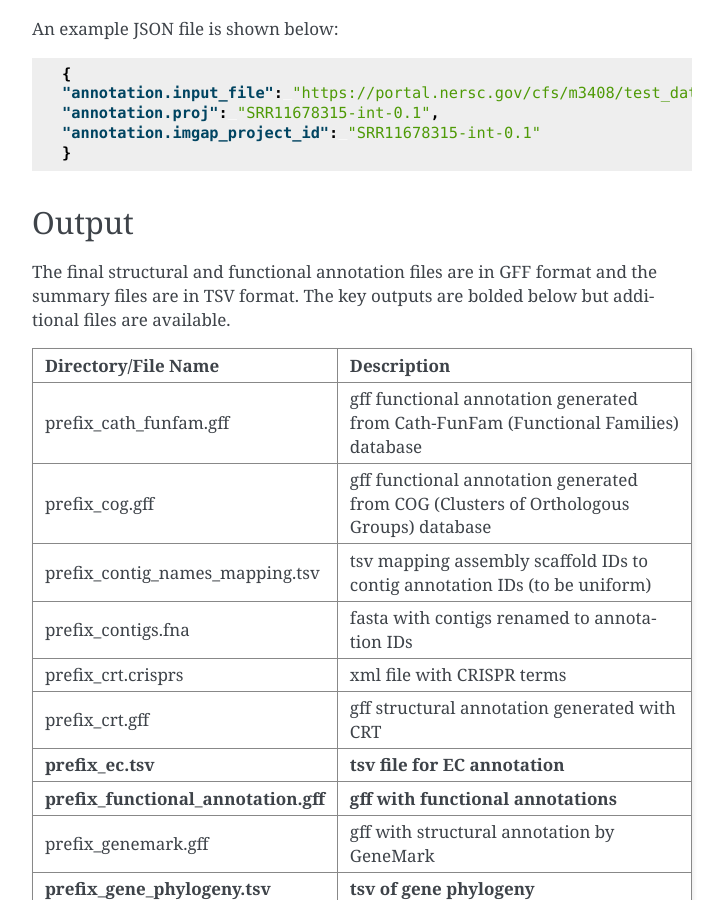
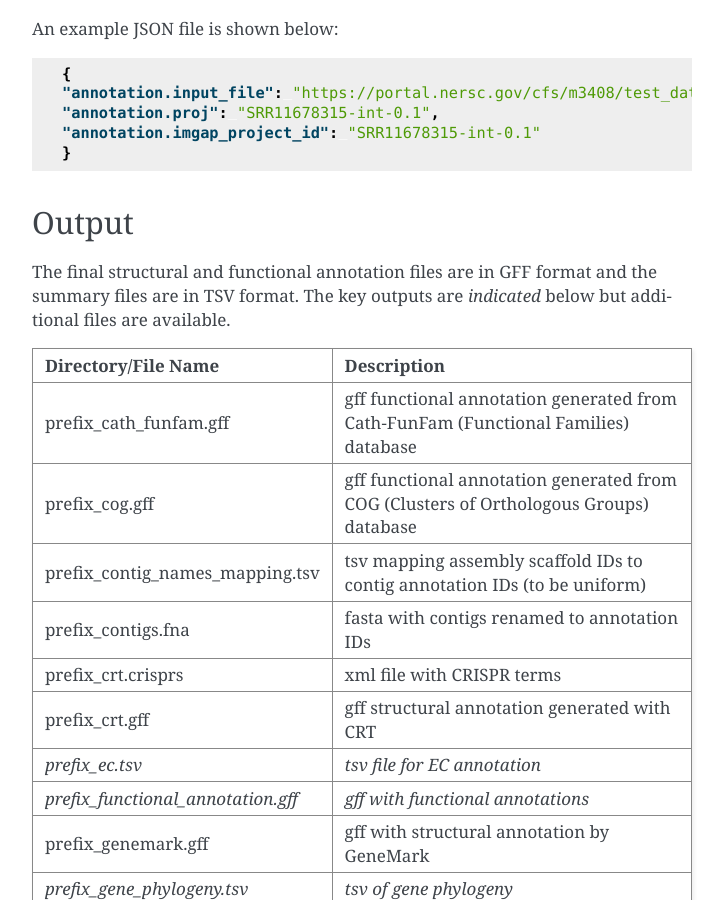
Before and after one commit to microbiomedata/mg_annotation, a Sphinx documentation site: the page built from docs/index.rst, in a window 1280 px wide and 900 px high, scrolled down 2282 px. Shown: the whole window, without its empty margins (388-1112 px from the left). Built offline with Sphinx 7.4.7, drawn with Linux system fonts in a browser that asks for light colours.

Commit message:
change bold to italic

```diff
--- a/docs/index.rst
+++ b/docs/index.rst
@@ -19,8 +19,8 @@ The workflow is available in GitHub: https://github.com/microbiomedata/mg_annota
 Requirements for Execution (recommendations are in bold):
 ---------------------------------------------------------
 
-- WDL-capable Workflow Execution Tool **(Cromwell)**
-- Container Runtime that can load Docker images **(Docker v2.1.0.3 or higher)**
+- WDL-capable Workflow Execution Tool *(Cromwell)*
+- Container Runtime that can load Docker images *(Docker v2.1.0.3 or higher)*
 
 Hardware Requirements:
 ----------------------
@@ -82,7 +82,7 @@ An example JSON file is shown below:
 
 Output
 ------
-The final structural and functional annotation files are in GFF format and the summary files are in TSV format.  The key outputs are bolded below but additional files are available.
+The final structural and functional annotation files are in GFF format and the summary files are in TSV format.  The key outputs are *indicated* below but additional files are available.
 
 .. list-table::
    :header-rows: 1
@@ -101,18 +101,18 @@ The final structural and functional annotation files are in GFF format and the s
      - xml file with CRISPR terms
    * - prefix_crt.gff
      - gff structural annotation generated with CRT
-   * - **prefix_ec.tsv**
-     - **tsv file for EC annotation**
-   * - **prefix_functional_annotation.gff**
-     - **gff with functional annotations**
+   * - *prefix_ec.tsv*
+     - *tsv file for EC annotation*
+   * - *prefix_functional_annotation.gff*
+     - *gff with functional annotations*
    * - prefix_genemark.gff
      - gff with structural annotation by GeneMark
-   * - **prefix_gene_phylogeny.tsv**
-     - **tsv of gene phylogeny**
+   * - *prefix_gene_phylogeny.tsv*
+     - *tsv of gene phylogeny*
    * - prefix_imgap.info
      - workflow information
-   * - **prefix_ko_ec.gff**
-     - **gff annotation with KO and EC terms**
+   * - *prefix_ko_ec.gff*
+     - *gff annotation with KO and EC terms*
    * - prefix_ko.tsv
      - tsv of only KO terms
    * - prefix_pfam.gff
@@ -133,8 +133,8 @@ The final structural and functional annotation files are in GFF format and the s
      - json of annotation statistics report
    * - prefix_stats.tsv
      - tsv of annotation statistics report
-   * - **prefix_structural_annotation.gff**
-     - **gff structural annotation**
+   * - *prefix_structural_annotation.gff*
+     - *gff structural annotation*
    * - prefix_supfam.gff
      - gff functional annotation from SUPERFAMILY database
    * - prefix_tigrfam.gff
```
